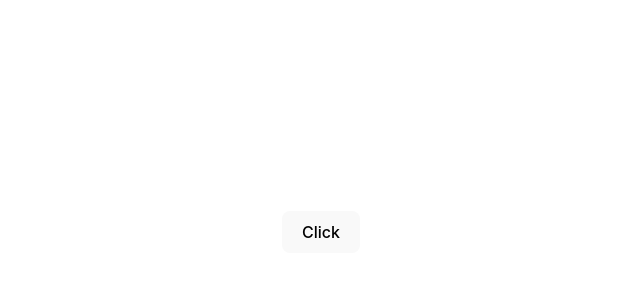
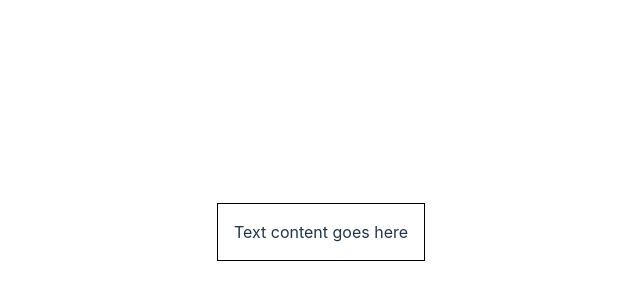
Before and after one commit to Maimu090/typescript-tut, a React (Vite) app in the folder typescript-tut/: page / in a window 1280 px wide. Shown: the part 168-468 px from the top of the page, without its empty margins (319-959 px from the left). Built offline with nearby package versions, Linux system fonts and the light colour scheme.

Commit message:
last commit

```diff
--- a/typescript-tut/src/App.tsx
+++ b/typescript-tut/src/App.tsx
@@ -1,12 +1,10 @@
 import "./App.css";
-import { Button } from "./components/Button";
+import { Container } from "./components/Container";
 
 function App() {
   return (
     <div className="App">
-     <Button handleClick={(event, id) => {
-      console.log("Button clicked", event, id);
-    }} />
+    <Container styles={{border: '1px solid black', padding: '1rem'}} />
     </div>
   );
 }
--- /dev/null
+++ b/typescript-tut/src/components/Container.tsx
@@ -0,0 +1,12 @@
+type ContainerProps = {
+    styles: React.CSSProperties
+}
+
+
+export const Container = (props: ContainerProps) => {
+    return (
+        <div style={props.styles}>
+            Text content goes here
+        </div>
+    )
+}
```
